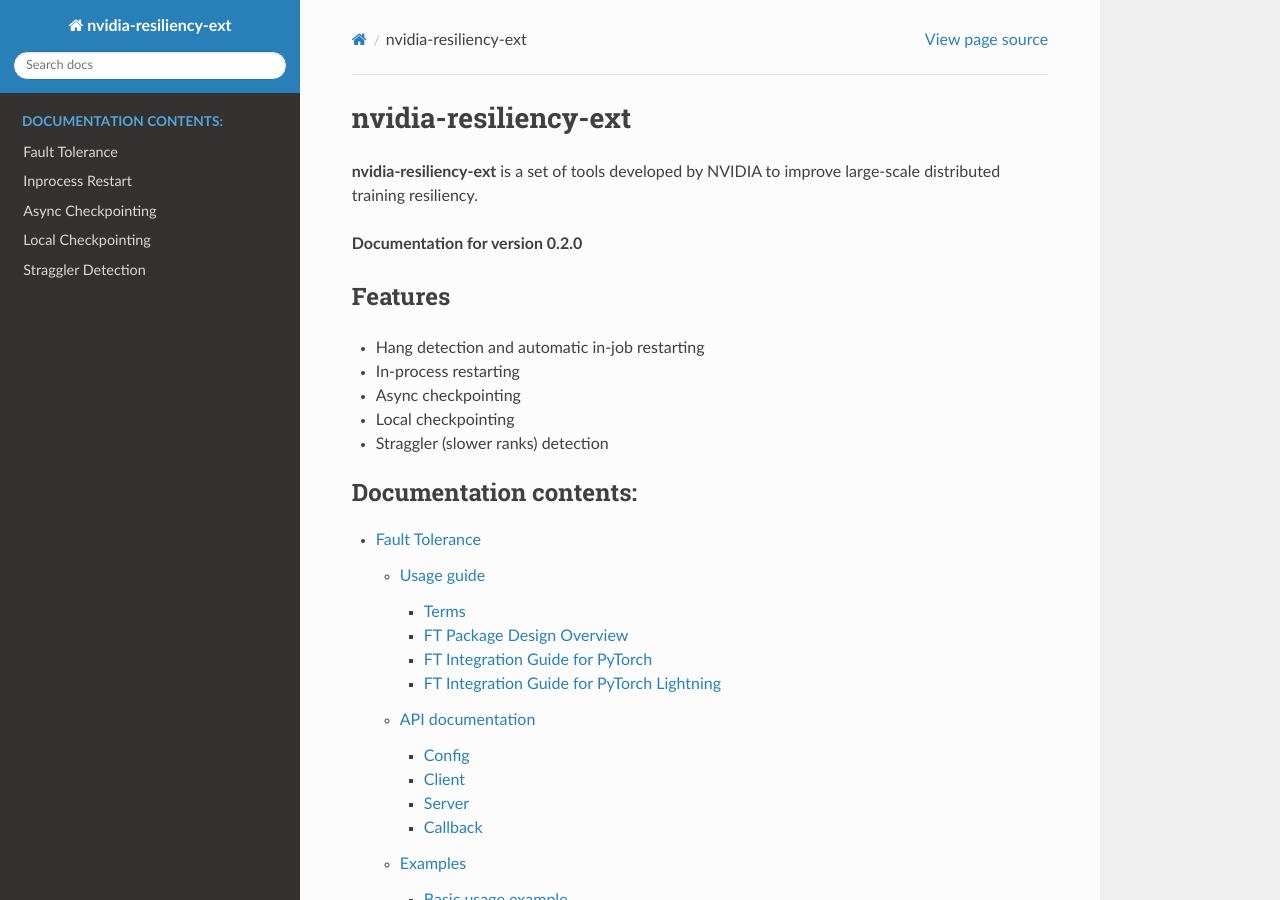
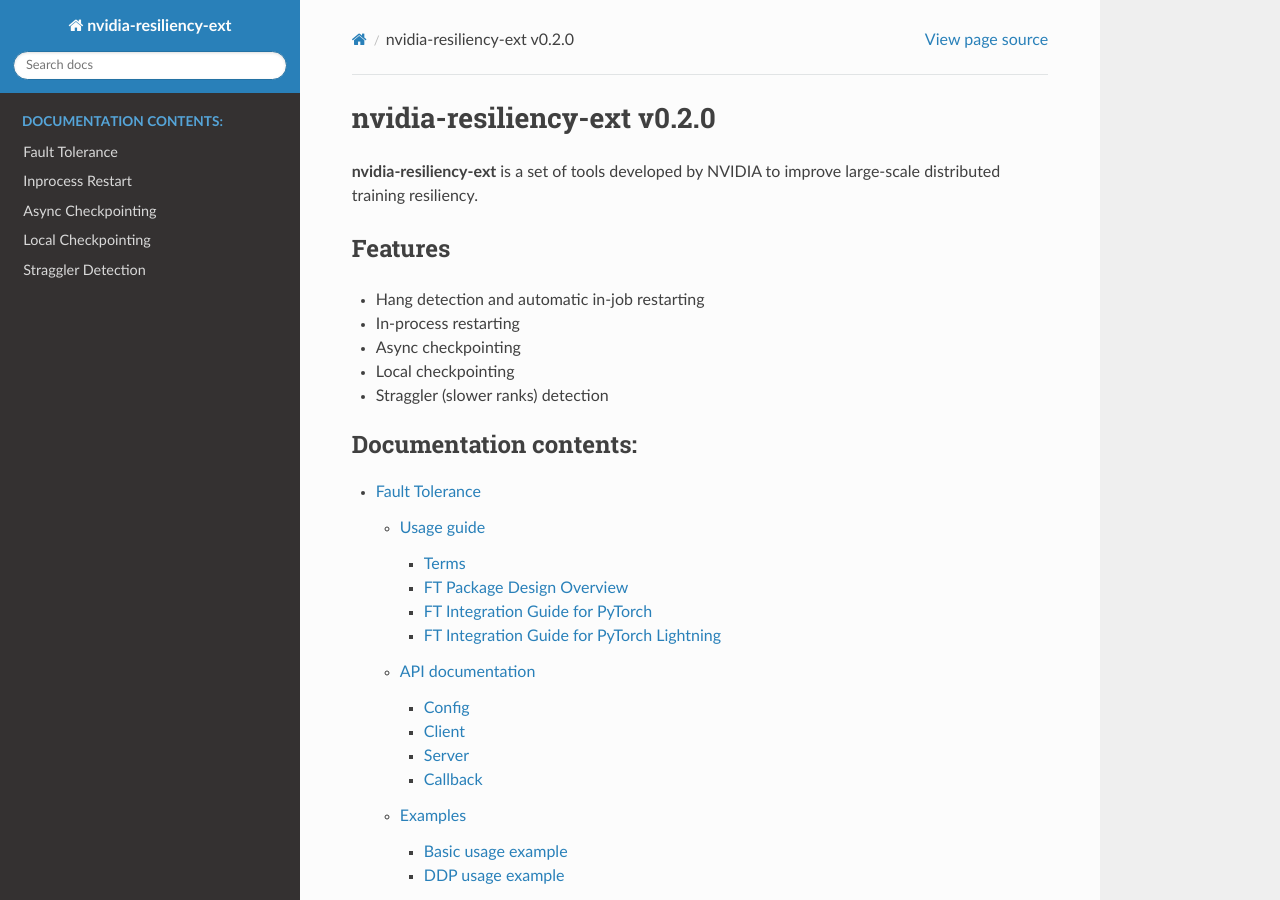
Before and after one commit to NVIDIA/nvidia-resiliency-ext, a Sphinx documentation site: the page built from docs/source/index.rst, in a window 1280 px wide and 900 px high. Built offline with Sphinx 7.4.7 and the Read the Docs theme 3.1.0, drawn with Linux system fonts in a browser that asks for light colours; pages that are not in the unit, such as notebooks, are missing from menus.

Commit message:
version in the main title

```diff
--- a/docs/source/index.rst
+++ b/docs/source/index.rst
@@ -1,9 +1,7 @@
-nvidia-resiliency-ext
-=====================
+nvidia-resiliency-ext v0.2.0
+============================
 
 **nvidia-resiliency-ext** is a set of tools developed by NVIDIA to improve large-scale distributed training resiliency.
-
-**Documentation for version 0.2.0**
 
 Features
 --------
```
